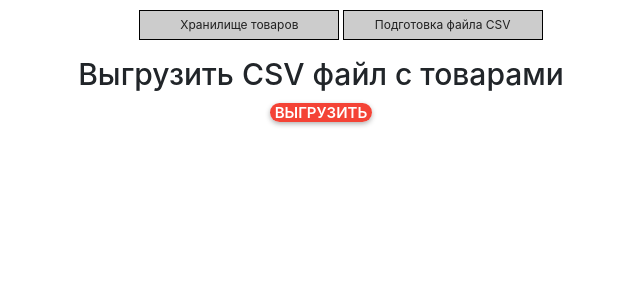
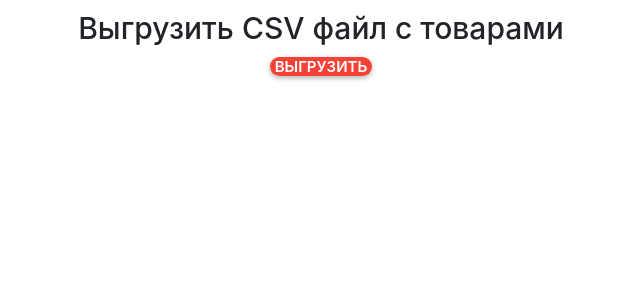
Before and after one commit to evlx87/storage, a Django app: page /output in a window 1280 px wide. Shown: the top 300 px of the page, without its empty margins (319-959 px from the left). Run offline with Django 3.2, Linux system fonts and the light colour scheme; parts of the project's set-up code (start-up, migrations or seed data) failed here and were passed over; some libraries are stand-ins or nearby versions.

Commit message:
main_menu is hidden

```diff
--- a/templates/base.html
+++ b/templates/base.html
@@ -17,9 +17,9 @@
 <body>
     <div class="container">
         {% block menu %}
-            <div class="menu">
-                {% include 'includes/main_menu.html' %}
-            </div>
+{#            <div class="menu">#}
+{#                {% include 'includes/main_menu.html' %}#}
+{#            </div>#}
         {%  endblock %}
 
         {% block content %}
--- a/templates/index.html
+++ b/templates/index.html
@@ -1,6 +1,7 @@
 {% extends 'base.html' %}
 
 {% block content %}
+    <h2>Хранилище товаров</h2>
     <div class="products_box">
         {% include "includes/products_list.html" %}
     </div>
```
Also changed, not shown: 1 other file.
